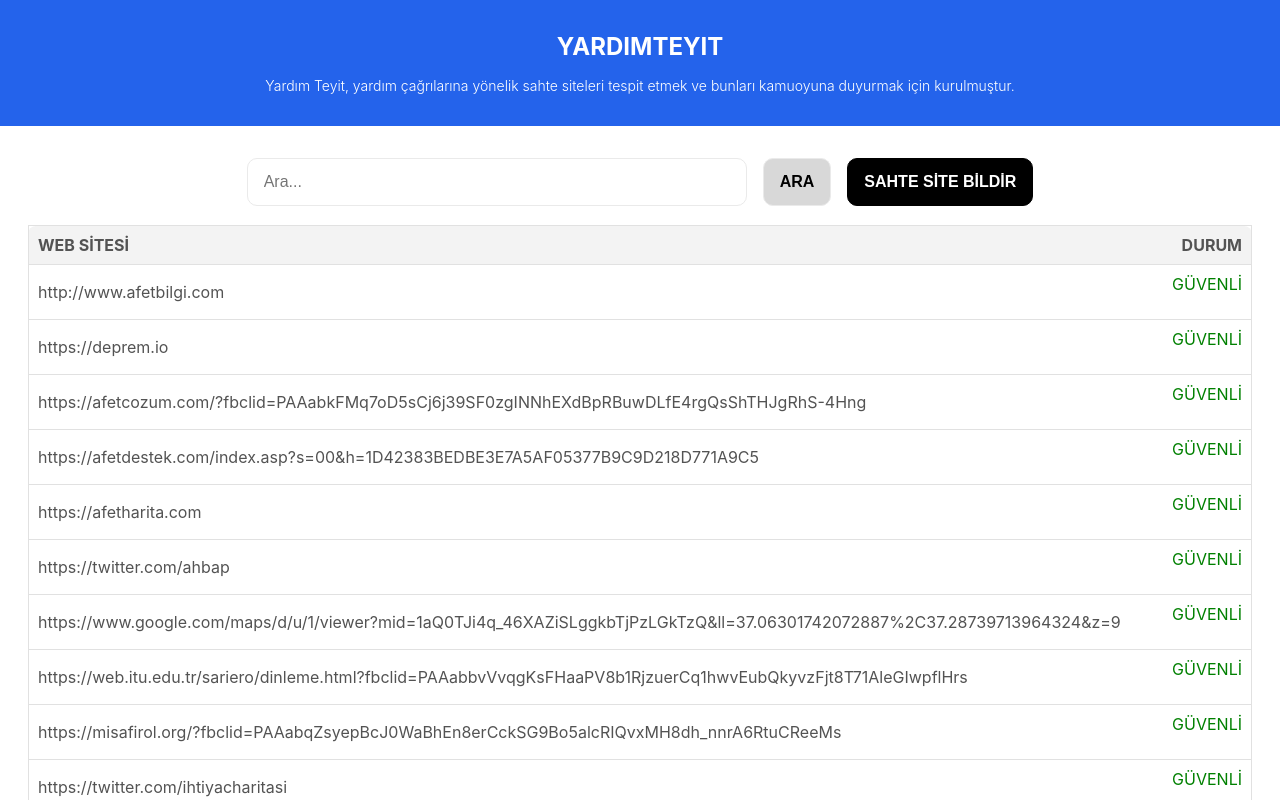
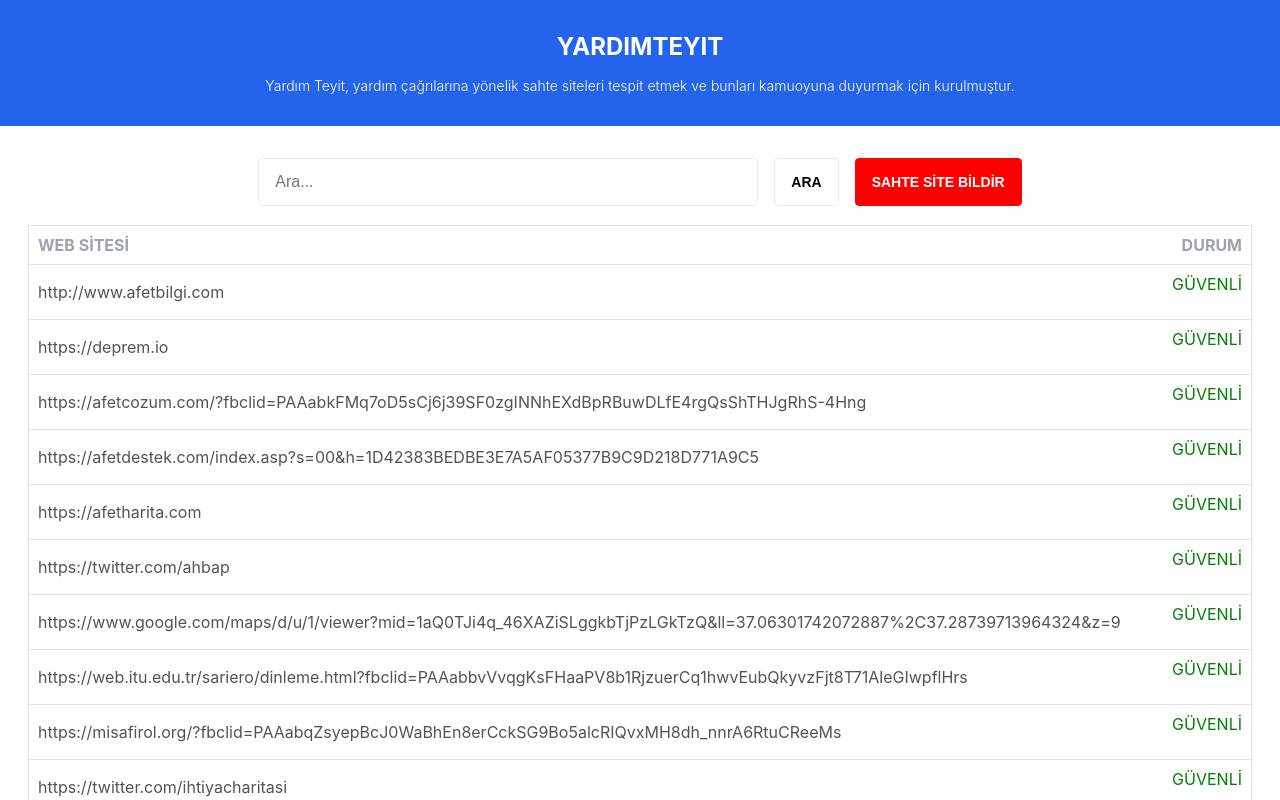
Before and after one commit to atakde/yardim-teyit, a Next.js app: page / in a window 1280 px wide. Shown: the top 800 px of the page. Built offline with nearby package versions, Linux system fonts and the light colour scheme.

Commit message:
style updates

```diff
--- a/styles/Home.module.scss
+++ b/styles/Home.module.scss
@@ -22,7 +22,7 @@
   min-width: 500px;
   height: 48px;
   border: 1px solid #eaeaea;
-  border-radius: 10px;
+  border-radius: 4px;
   padding: 0 1rem;
   font-size: 16px;
   color: #000000;
@@ -33,22 +33,22 @@
   max-width: 100px;
   height: 48px;
   border: 1px solid #eaeaea;
-  border-radius: 10px;
+  border-radius: 4px;
   padding: 0 1rem;
-  font-size: 16px;
+  font-size: 14px;
   color: #000000;
-  background: #d8d8d8;
+  background: #fff;
   cursor: pointer;
 }
 
 .report-fraud-btn {
   height: 48px;
-  background: black;
-  border: 1px solid black;
+  background: red;
+  border: 1px solid red;
   color: white;
-  border-radius: 10px;
+  border-radius: 4px;
   padding: 0 1rem;
-  font-size: 16px;
+  font-size: 14px;
   cursor: pointer;
 }
 
@@ -71,8 +71,12 @@
 }
 
 .table thead {
-  background-color: #f3f3f3;
+  background-color: #ffffff;
   border-radius: 8px 8px 0px 0px;
+}
+
+.table th {
+  color: #9ca3af;
 }
 
 .table head > tr {
```
